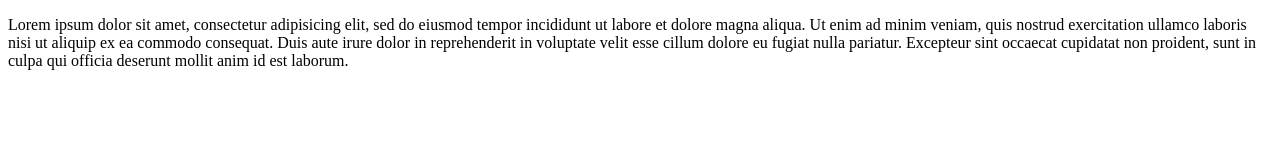
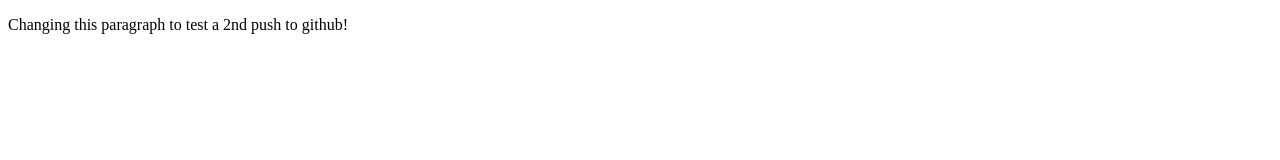
Before and after one commit to sewy/basic_repo, a plain HTML site: page index.html in a window 1280 px wide. Drawn offline with Linux system fonts and the light colour scheme.

Commit message:
2nd commit, minor changes to html,css,log

```diff
--- a/index.html
+++ b/index.html
@@ -4,11 +4,6 @@
 	<title>Git hub repo test</title>
 </head>
 <body>
-	<p>Lorem ipsum dolor sit amet, consectetur adipisicing elit, sed do eiusmod
-	tempor incididunt ut labore et dolore magna aliqua. Ut enim ad minim veniam,
-	quis nostrud exercitation ullamco laboris nisi ut aliquip ex ea commodo
-	consequat. Duis aute irure dolor in reprehenderit in voluptate velit esse
-	cillum dolore eu fugiat nulla pariatur. Excepteur sint occaecat cupidatat non
-	proident, sunt in culpa qui officia deserunt mollit anim id est laborum.</p>
+	<p>Changing this paragraph to test a 2nd push to github!</p>
 </body>
 </html>
--- a/style.css
+++ b/style.css
@@ -2,3 +2,6 @@
 	margin: 0px;
 	padding: 0px;
 }
+html{
+	color: blue;
+}
```
Also changed, not shown: log.txt.
